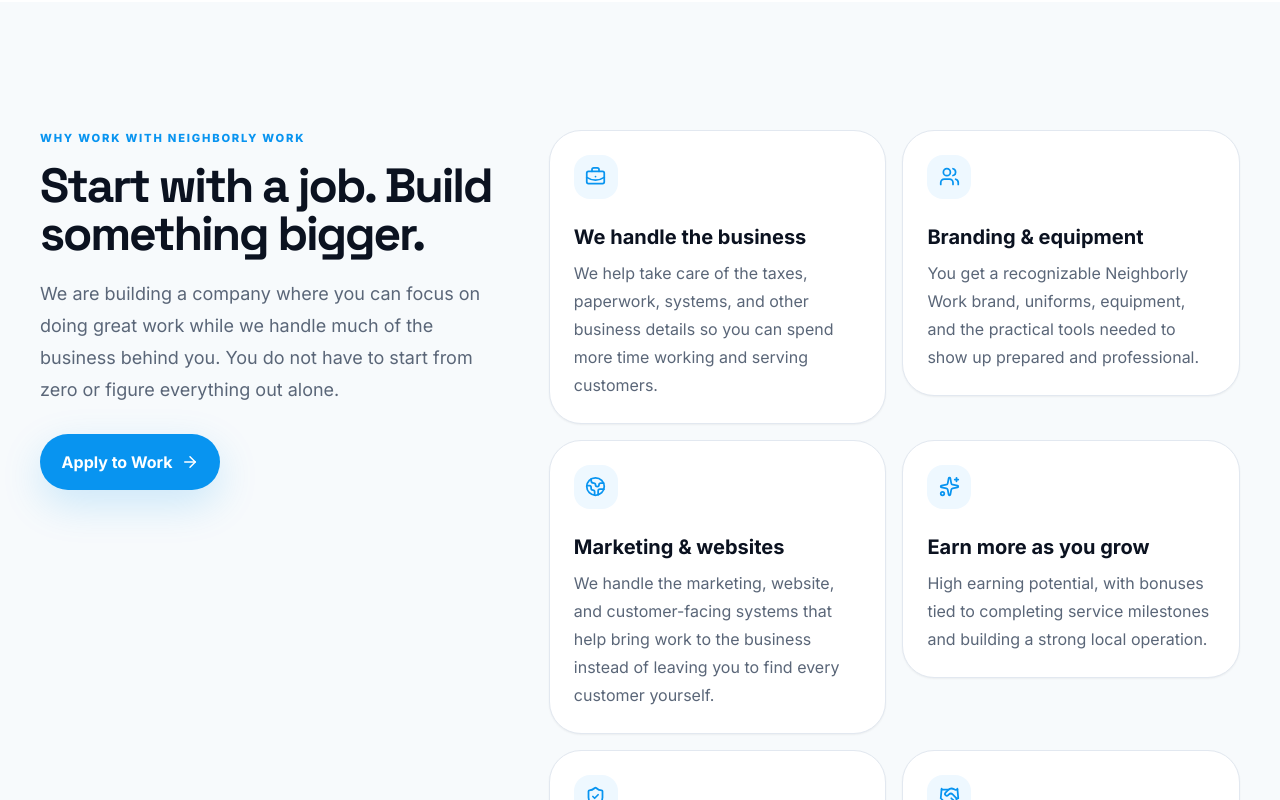
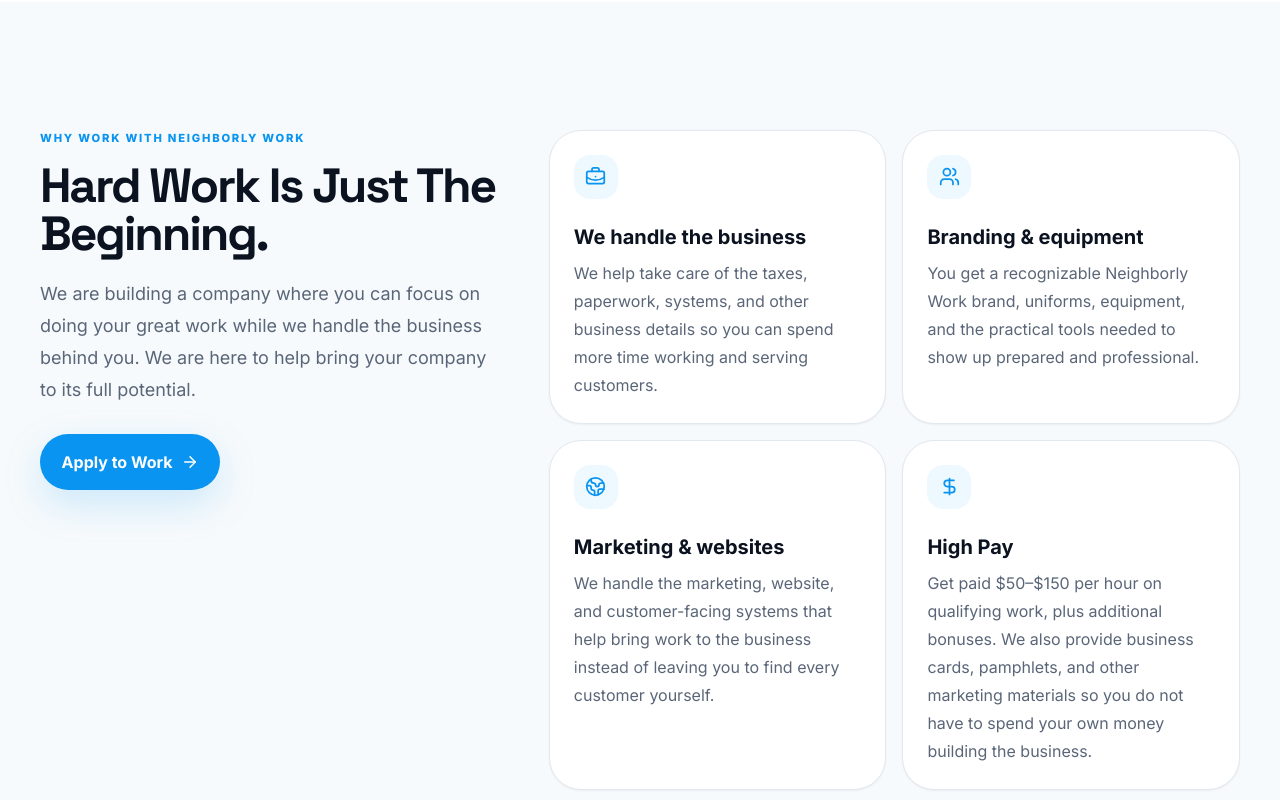
Before and after one commit to tyler-puetzer/neighborly-work, a Next.js app: page / in a window 1280 px wide. Shown: the part 5160-5960 px from the top of the page. Built offline with nearby package versions, Linux system fonts and the light colour scheme.

Commit message:
Refine work section cards and earning details

```diff
--- a/app/page.tsx
+++ b/app/page.tsx
@@ -1,6 +1,6 @@
 import Link from 'next/link'
 import type { CSSProperties } from 'react'
-import { ArrowRight, BriefcaseBusiness, Check, Globe2, Handshake, Sparkles, Users, ShieldCheck } from 'lucide-react'
+import { ArrowRight, BriefcaseBusiness, DollarSign, Globe2, Handshake, Sparkles, Users, ShieldCheck } from 'lucide-react'
 import { FadeUp, ScaleIn } from '@/components/Motion'
 import { ServiceIcon, Arrow } from '@/components/Icons'
 import { BeforeAfter } from '@/components/BeforeAfter'
@@ -138,8 +138,8 @@
       <FadeUp>
         <div>
           <div className="eyebrow text-[#0894F0]">Why work with Neighborly Work</div>
-          <h2 className="display mt-4 text-4xl font-bold sm:text-5xl">Start with a job. Build something bigger.</h2>
-          <p className="mt-5 max-w-xl text-lg leading-8 text-[#5A6678]">We are building a company where you can focus on doing great work while we handle much of the business behind you. You do not have to start from zero or figure everything out alone.</p>
+          <h2 className="display mt-4 text-4xl font-bold sm:text-5xl">Hard Work Is Just The Beginning.</h2>
+          <p className="mt-5 max-w-xl text-lg leading-8 text-[#5A6678]">We are building a company where you can focus on doing your great work while we handle the business behind you. We are here to help bring your company to its full potential.</p>
           <Link href="/join#work" className="btn-primary mt-7">Apply to Work <ArrowRight size={18} className="ml-2"/></Link>
         </div>
       </FadeUp>
@@ -148,12 +148,12 @@
           ['We handle the business','We help take care of the taxes, paperwork, systems, and other business details so you can spend more time working and serving customers.'],
           ['Branding & equipment','You get a recognizable Neighborly Work brand, uniforms, equipment, and the practical tools needed to show up prepared and professional.'],
           ['Marketing & websites','We handle the marketing, website, and customer-facing systems that help bring work to the business instead of leaving you to find every customer yourself.'],
-          ['Earn more as you grow','High earning potential, with bonuses tied to completing service milestones and building a strong local operation.'],
+          ['High Pay','Get paid $50–$150 per hour on qualifying work, plus additional bonuses. We also provide business cards, pamphlets, and other marketing materials so you do not have to spend your own money building the business.'],
           ['Start with support','Go from having an idea to operating under an established business with systems, resources, and people to fall back on.'],
           ['Be part of something meaningful','Help create opportunities for younger people, serve your community, and grow alongside other people building the Neighborly Work name.']
         ].map(([title,desc],i)=><FadeUp key={title} delay={i*.05}>
-          <div className="rounded-[2rem] border border-slate-200 bg-white p-6 shadow-sm">
-            <div className="grid h-11 w-11 place-items-center rounded-2xl bg-[#eef8ff] text-[#0894F0]">{i===0?<BriefcaseBusiness size={21}/>:i===1?<Users size={21}/>:i===2?<Globe2 size={21}/>:i===3?<Sparkles size={21}/>:i===4?<ShieldCheck size={21}/>:<Handshake size={21}/>}</div>
+          <div className="h-full min-h-[260px] rounded-[2rem] border border-slate-200 bg-white p-6 shadow-sm">
+            <div className="grid h-11 w-11 place-items-center rounded-2xl bg-[#eef8ff] text-[#0894F0]">{i===0?<BriefcaseBusiness size={21}/>:i===1?<Users size={21}/>:i===2?<Globe2 size={21}/>:i===3?<DollarSign size={21}/>:i===4?<ShieldCheck size={21}/>:<Handshake size={21}/>}</div>
             <h3 className="mt-6 text-xl font-bold">{title}</h3>
             <p className="mt-2 leading-7 text-[#5A6678]">{desc}</p>
           </div>
```
